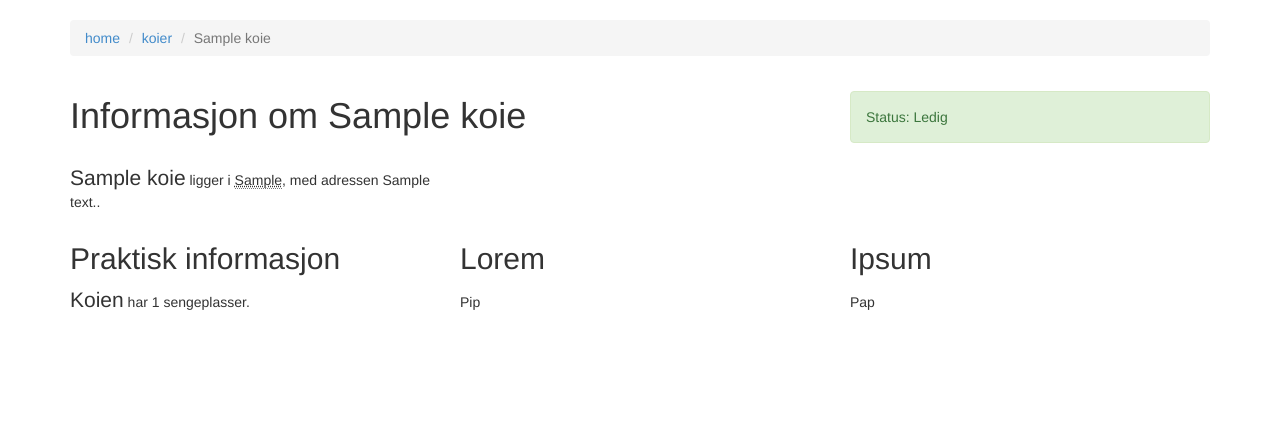
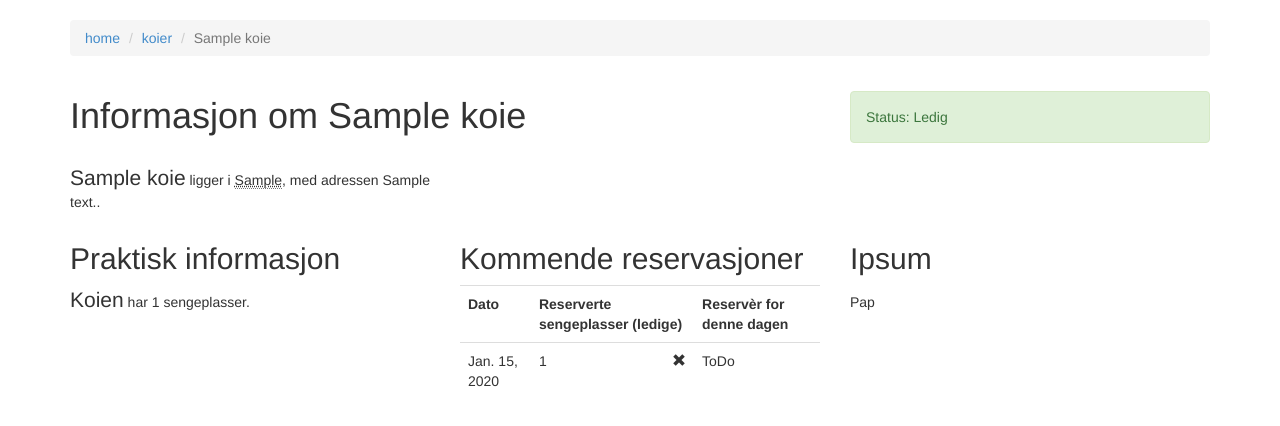
Before and after one commit to krskog/it1901, a Django app: page /koie/1/ in a window 1280 px wide. Shown: the part 72-498 px from the top of the page. Run offline with Django 3.2, Linux system fonts and the light colour scheme; tables that the repository leaves empty hold one stand-in row (values such as "Sample post"); some libraries are stand-ins or nearby versions.

Commit message:
initial list of future reservations

```diff
--- a/koieadmin/koie/models.py
+++ b/koieadmin/koie/models.py
@@ -25,12 +25,20 @@ class Koie(models.Model):
     def get_address(self):
         return "%s, %s %s" % (self.address, self.zip_code, self.location)
 
+    def free_beds(self, date):
+        res = Reservation.objects.filter(rent_start=date)
+        beds = 0
+        for r in res.all():
+            beds += r.beds
+        return self.num_beds - beds
+
 class Reservation(models.Model):
     ordered_by = models.ForeignKey(User, related_name=_("ordered by"))
     koie_ordered = models.ForeignKey(Koie, related_name=_("ordered koie"))
     rent_start = models.DateField(_('rent start'))
     rent_end = models.DateField(_('rent end'))
     ordered_date = models.DateTimeField(_('timestamp for order'), auto_now_add=True) # @TODO Exclude from forms
+    beds = models.IntegerField(_('number of beds'))
 
     def __str__(self):
         return "%s by %s @ %s" % (self.koie_ordered, self.ordered_by, self.rent_start.strftime("%d-%m-%Y"))
--- a/koieadmin/koie/templates/koie_detail.html
+++ b/koieadmin/koie/templates/koie_detail.html
@@ -31,8 +31,30 @@
     <p><span class="lead">Koien</span> har {{ koie.num_beds }} sengeplasser.</p>
   </div>
   <div class="col-md-4">
-    <h2>Lorem</h2>
-    <p><span class="lead"></span>Pip</p>
+    <h2>Kommende reservasjoner</h2>
+    <p><span class="lead"></span>
+      {% if future_reservations %}
+        <table class="table">
+          <tr><th>Dato</th><th>Reserverte sengeplasser (ledige)</th><th>Reservèr for denne dagen</th></tr>
+          {% for reservation in future_reservations %}
+            <tr>
+              <td>{{ reservation.rent_start }}</td>
+              <td>{{ reservation.beds }}
+              <span class="pull-right">
+                {% if reservation.free_beds > 0 %}
+                  <span class="glyphicon glyphicon-ok"></span> {{ reservation.free_beds }}
+                {% else %}
+                  <span class="glyphicon glyphicon-remove"></span>
+                {% endif %}
+                </span></td>
+              <td>ToDo<!-- Add link to auto-filled form for this date. (Set POST-values?)--></td>
+            </tr>
+          {% endfor %}
+        </table>
+      {% else %}
+      Ingen kommende reservasjoner.
+      {% endif %}
+    </p>
   </div>
   <div class="col-md-4">
     <h2>Ipsum</h2>
--- a/koieadmin/koie/views.py
+++ b/koieadmin/koie/views.py
@@ -39,11 +39,15 @@ def koie_detail(request, koie_id):
           {'name': _('koier'), 'url':'koie_index'},
           {'name': koie.name}
       ],
-      'koie': koie
+      'koie': koie,
+      'future_reservations': list_future_reservations(koie),
+      #'free_beds': koie.free_beds(reservation.rent_start)
     })
 
 
-### ========== METHODS =============
+## ========== METHODS =============
+
+### Validation
 
 def is_koie_reserved(koie):
     now = date.today()
@@ -53,3 +57,14 @@ def is_koie_reserved(koie):
             return (reservation.rent_start, reservation.rent_end)
 
     return False #now > koie.rent_start and now < koie.rent_end
+
+### Lists / views
+
+def list_future_reservations(koie):
+    reservations = Reservation.objects.filter(koie_ordered=koie).order_by('rent_start')
+    future = []
+    for r in reservations.all():
+        if r.rent_start > date.today():
+            r.free_beds = r.koie_ordered.free_beds(r.rent_start)
+            future.append(r)
+    return future
```
Also changed, not shown: koieadmin/koie/migrations/0010_auto_20141012_1420.py (added), koieadmin/koie/migrations/0011_reservation_beds.py (added).
